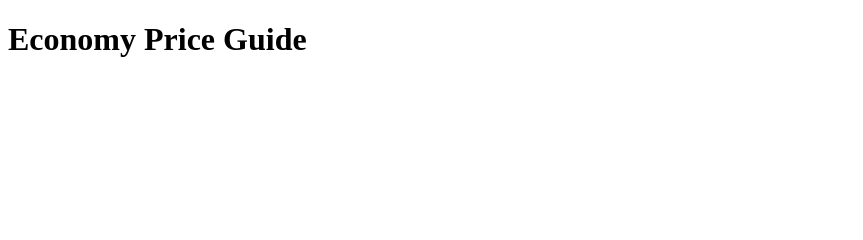
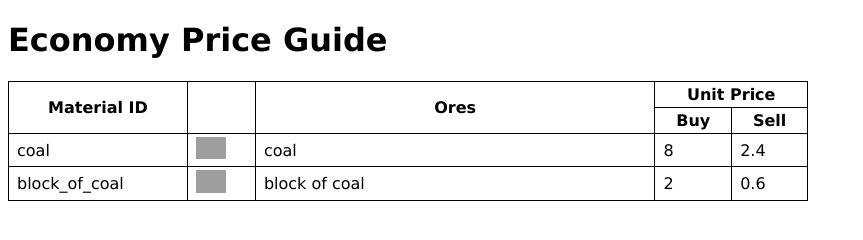
Before and after one commit to Biggsen/vz-price-guide, an Eleventy site: page src/index.njk in a window 1280 px wide. Shown: the whole page, without its empty margins (0-863 px from the left). Built offline with nearby package versions, Linux system fonts and the light colour scheme; Eleventy itself is replaced by a stand-in of ours; files that its build step writes are made by us from their sources; grey boxes are pictures that could not be loaded.

Commit message:
ores.json, table listing and some styling

```diff
--- /dev/null
+++ b/src/_data/ores.json
@@ -0,0 +1,14 @@
+[
+    {
+        "material_id": "coal",
+        "image": "https://static.wikia.nocookie.net/minecraft_gamepedia/images/5/58/Coal_JE4_BE3.png",
+        "name": "coal",
+        "price": "8"
+    },
+    {
+        "material_id": "block_of_coal",
+        "image": "https://static.wikia.nocookie.net/minecraft_gamepedia/images/c/cc/Block_of_Coal_JE3_BE2.png",
+        "name": "block of coal",
+        "price": "2"
+    }
+]
--- a/src/_layouts/base.njk
+++ b/src/_layouts/base.njk
@@ -8,6 +8,24 @@ title: verzion economy price guide for Minecraft
     <meta charset="UTF-8">
     <meta name="viewport" content="width=device-width, initial-scale=1.0">
     <title>{{ title }}</title>
+    <style>
+        body {
+            font-family: verdana, sans-serif;
+        }
+        table {
+            width: 100%;
+            max-width: 800px;
+            border-collapse: collapse;
+        }
+        td,th {
+            padding: 3px 8px;
+            border: 1px solid black;
+        }
+
+        td img {
+            max-width: 30px;
+        }
+    </style>
 </head>
 <body>
     {{ content | safe }}
--- a/src/index.njk
+++ b/src/index.njk
@@ -2,3 +2,29 @@
 layout: base.njk
 ---
 <h1>Economy Price Guide</h1>
+<table>
+    <thead>
+        <tr>
+            <th rowspan="2">Material ID</th>
+            <th rowspan="2"></th>
+            <th rowspan="2">Ores</th>
+            <th colspan="2">Unit Price</th>
+        </tr>
+        <tr>
+            <th>Buy</th>
+            <th>Sell</th>
+        </tr>
+    </thead>
+    <tbody>
+    {% for item in ores %}
+        <tr>
+            <td>{{ item.material_id }}</td>
+            <td><img src="{{ item.image }}" alt=""></td>
+            <td width="50%">{{ item.name }}</td>
+            <td>{{ item.price }}</td>
+            {% set sellPrice = item.price * 0.3 %}
+            <td>{{ sellPrice | float }}</td>
+        </tr>
+    {% endfor %}
+    </tbody>
+</table>
```
